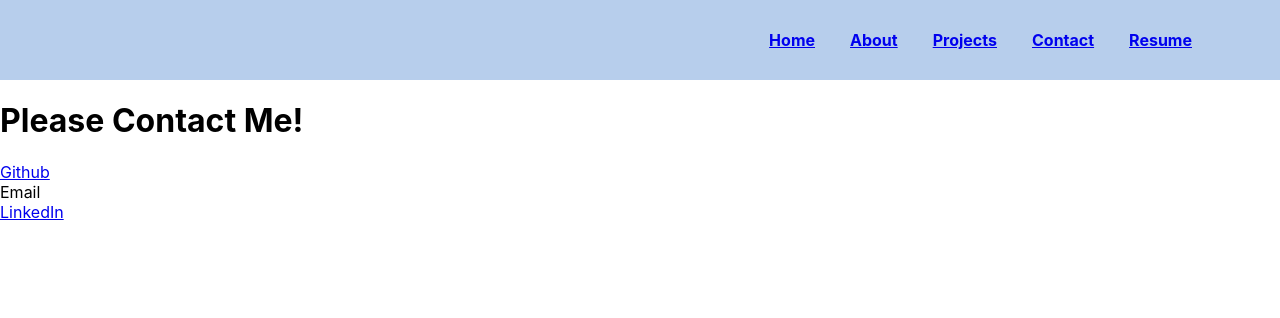
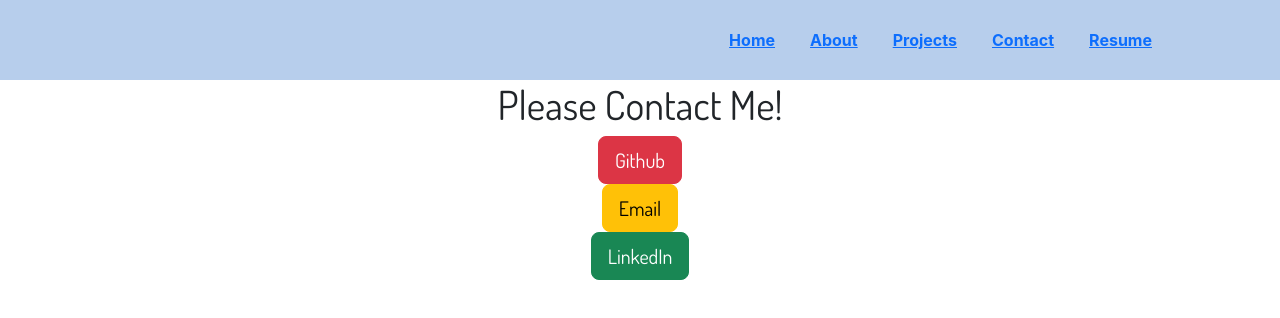
Before and after one commit to trimoni/portfolio-rimoni, a React (Create React App) app: page /contact in a window 1280 px wide. Shown: the top 318 px of the page. Built offline with nearby package versions, Linux system fonts and the light colour scheme; the HTML template or start-up script is replaced by a standard one.

Commit message:
portfolio contact page

```diff
--- a/public/index.html
+++ b/public/index.html
@@ -14,6 +14,9 @@
 <link rel="preconnect" href="https://fonts.gstatic.com" crossorigin>
 <link href="https://fonts.googleapis.com/css2?family=Dosis&display=swap" rel="stylesheet">
     <link rel="apple-touch-icon" href="%PUBLIC_URL%/logo192.png" />
+    <link href="https://cdn.jsdelivr.net/npm/bootstrap@5.2.2/dist/css/bootstrap.min.css" rel="stylesheet" integrity="sha384-Zenh87qX5JnK2Jl0vWa8Ck2rdkQ2Bzep5IDxbcnCeuOxjzrPF/et3URy9Bv1WTRi" crossorigin="anonymous">
+    <!-- JavaScript Bundle -->
+    <script src="https://cdn.jsdelivr.net/npm/bootstrap@5.2.2/dist/js/bootstrap.bundle.min.js" integrity="sha384-OERcA2EqjJCMA+/3y+gxIOqMEjwtxJY7qPCqsdltbNJuaOe923+mo//f6V8Qbsw3" crossorigin="anonymous"></script>
     <!--
       manifest.json provides metadata used when your web app is installed on a
       user's mobile device or desktop. See https://developers.google.com/web/fundamentals/web-app-manifest/
--- a/src/pages/Contact.jsx
+++ b/src/pages/Contact.jsx
@@ -1,12 +1,28 @@
+import styles from '../styles/Contact.module.css'
+
 const Contact = () => {
   return (
-    <>
+    <main className={styles.container}>
       <h1>Please Contact Me!</h1>
-      <div> <a href='https://github.com/trimoni'>Github</a></div>
-      <div>Email</div>
-      <div> <a href='https://www.linkedin.com/in/talrimoni/'>LinkedIn</a></div>
-    </>
+      <div>
+        <a className="btn btn-danger btn-lg" href="https://github.com/trimoni">Github</a>
+      </div>
+      <div>
+        <a
+          className="btn btn-warning btn-lg"
+          href="mailto:trimoni8@gmail.com"
+          target="_blank"
+          rel="noreferrer"
+          alt="Tal Rimoni email"
+        >
+          Email
+        </a>
+      </div>
+      <div>
+        <a className="btn btn-success btn-lg" href="https://www.linkedin.com/in/talrimoni/">LinkedIn</a>
+      </div>
+    </main>
   );
-}
+};
 
 export default Contact;
--- a/src/pages/Resume/Resume.jsx
+++ b/src/pages/Resume/Resume.jsx
@@ -1,9 +1,9 @@
-// import styles from '/styles/Resume.module.css'
+import styles from '../Resume/Resume.module.css'
 
 
 const Resume = () => {
   return (
-    <main>
+    <main className={styles.container}>
       <embed
         type="application/pdf"
         src="./resume.pdf"
--- a/src/styles/Resume.module.css
+++ b/src/pages/Resume/Resume.module.css
@@ -1,9 +1,14 @@
 .container main {
+  height: 100vh;
   display: flex;
   justify-content: center;
   align-items: center;
 }
 
-.container h3 {
+.container embed {
+  height: 80vh;
+}
+
+.container div {
   text-align: center;
 }
--- a/src/styles/About.module.css
+++ b/src/styles/About.module.css
@@ -13,3 +13,7 @@
   font-size: 30px;
   text-align: center;
 }
+
+.container img {
+  border-radius: 50%;
+}
--- /dev/null
+++ b/src/styles/Contact.module.css
@@ -0,0 +1,17 @@
+.container main {
+  display: flex;
+  justify-content: center;
+  align-items: center;
+}
+
+.container h1 {
+  text-align: center;
+  font-family: 'Dosis', sans-serif;
+}
+
+.container div {
+  display: flex;
+  justify-content: center;
+  align-items: center;
+  font-family: 'Dosis', sans-serif;
+}
--- a/src/styles/Projects.module.css
+++ b/src/styles/Projects.module.css
@@ -15,7 +15,7 @@
   align-content: space-between;
 }
 
-button {
+.container button {
   color: purple;
   background-color: pink;
   border-radius: 25px;
@@ -35,9 +35,10 @@
   font-size: 20px;
 }
 
-img {
+.container img {
   height: 400px;
   width: 400px;
+  border: solid 10px hotpink;
 }
 
 .container main {
```
